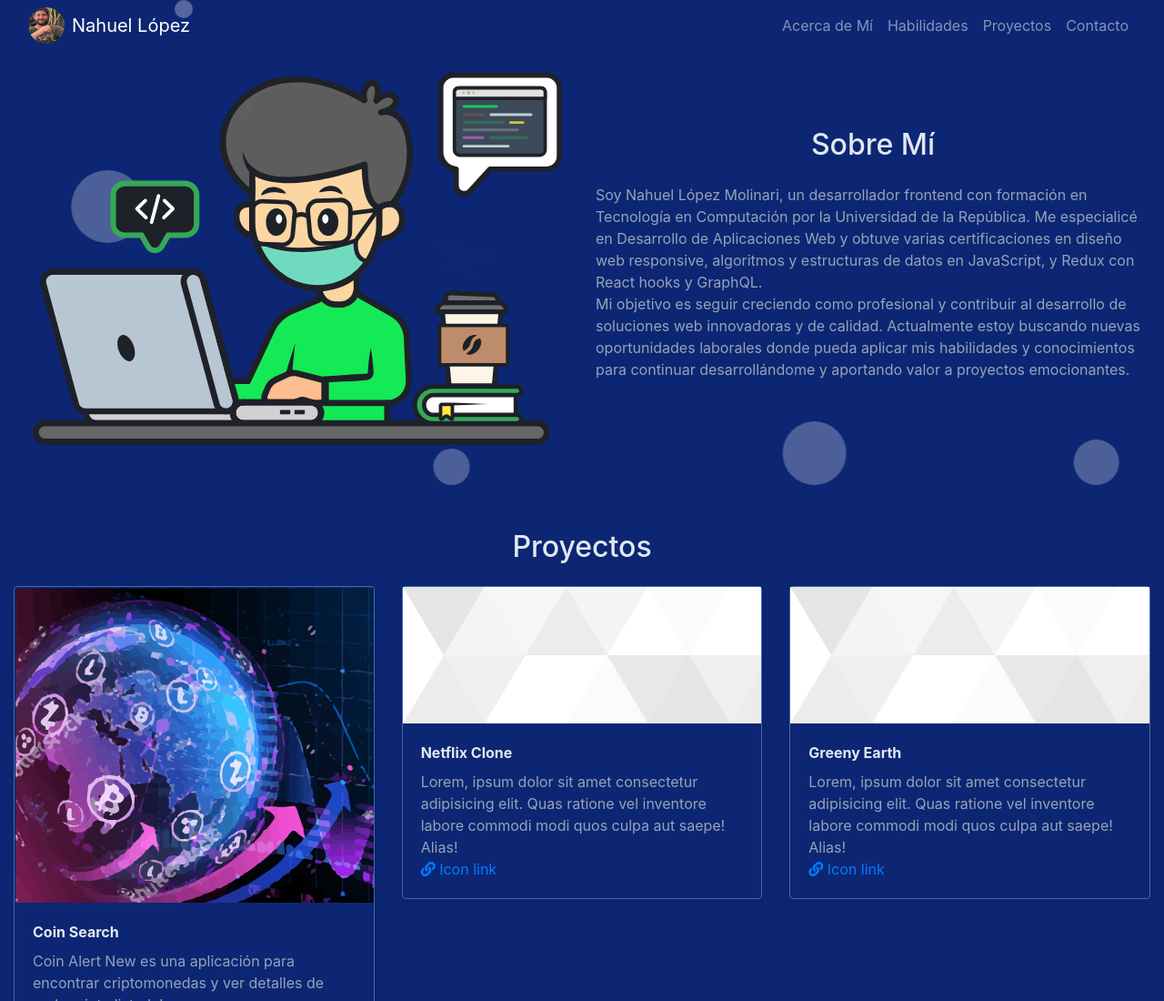
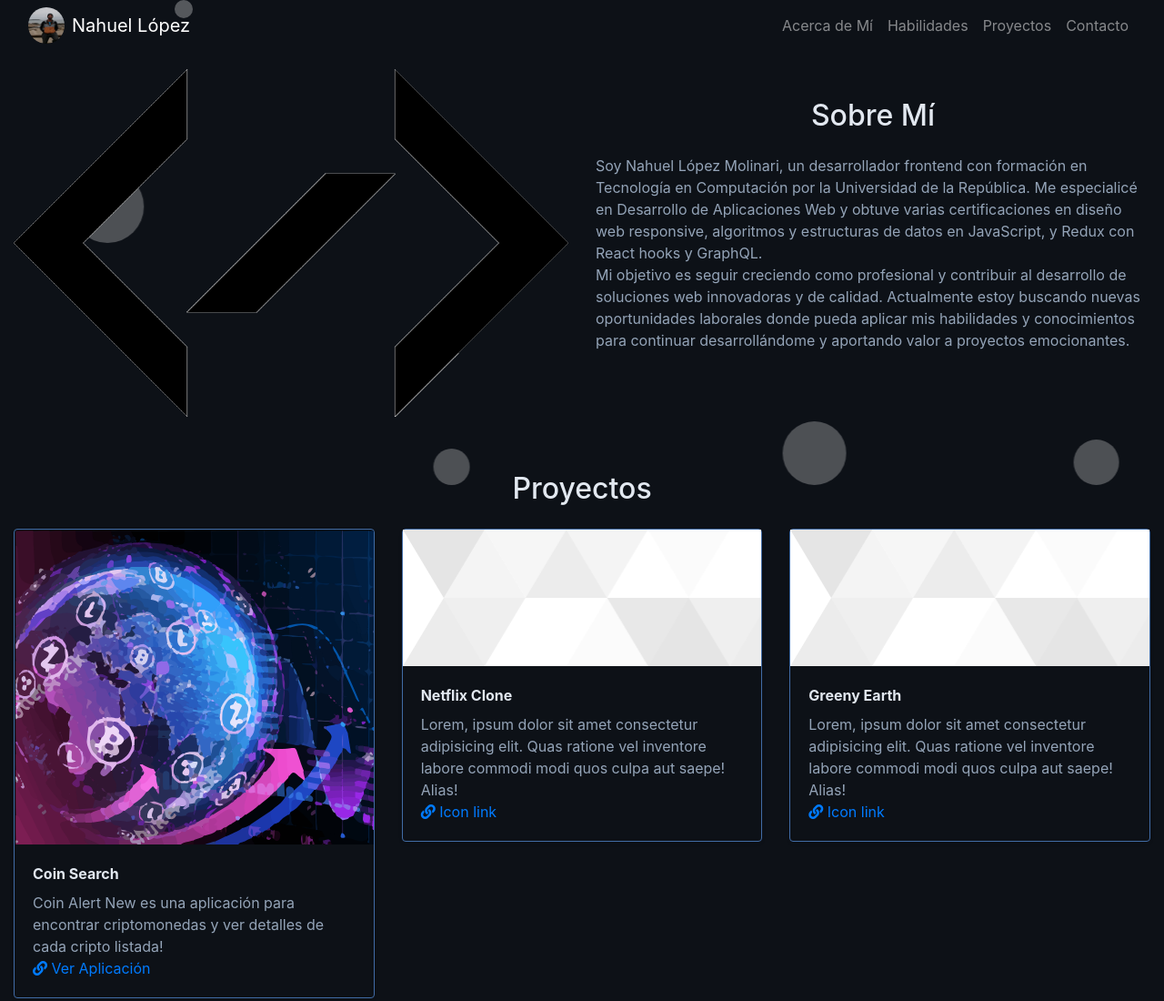
Before and after one commit to nahuelalm/NahuelLopez, a plain HTML site: page index.html in a window 1280 px wide. Shown: the top 1100 px of the page at 91% size. Drawn offline with nearby package versions, Linux system fonts and the light colour scheme.

Commit message:
nuevo logo

```diff
--- a/css/styles.css
+++ b/css/styles.css
@@ -1,3 +1,7 @@
+body {
+  font-family: "-apple-system"!important;
+}
+
 
 /* Color Theme Swatches in Hex */
 .card-title, h1, h2 { color: #E2E8F0; }
@@ -42,7 +46,7 @@
 
 .bg_animate {
   overflow-x: hidden;
-  background: #0D2673;
+  background: #0D1117;
 }
 
 .header_nav {
@@ -61,7 +65,6 @@
 
 .header_nav h1 {
   color: #fff;
-  font-family: 'Gagalin';
 }
 
 .header_nav nav a {
--- a/index.html
+++ b/index.html
@@ -24,7 +24,7 @@
   <!-- NAVBAR -->
   <nav class="navbar navbar-expand-lg navbar-dark">
     <div class="d-flex align-items-center">
-      <img width="40px" height="40px" src="images/nl-logo.png" alt="Nahuel López Logo Image" class="rounded-circle mr-2">
+      <img width="40px" height="40px" src="images/yo.png" alt="Nahuel López Logo Image" class="rounded-circle mr-2">
       <a class="navbar-brand" href="#">Nahuel López</a>
     </div>
     <button class="navbar-toggler" type="button" data-toggle="collapse" data-target="#navbarNav"
@@ -45,7 +45,7 @@
     <div class="row align-items-center mb-5" id="sobremi">
       <div class="col-md-6">
         <div class="img-fluid banner_img">
-          <img src="images/hero-picture.svg" alt="Descripción de la imagen">
+          <img class="w-100" src="images/logo-flotador.png" alt="Descripción de la imagen">
         </div>
       </div>
       <div class="col-md-6">
```
Also changed, not shown: images/hero-picture.svg (deleted), images/logo-flotador.png (added), images/nl-logo.png (deleted), images/yo.png (added).
